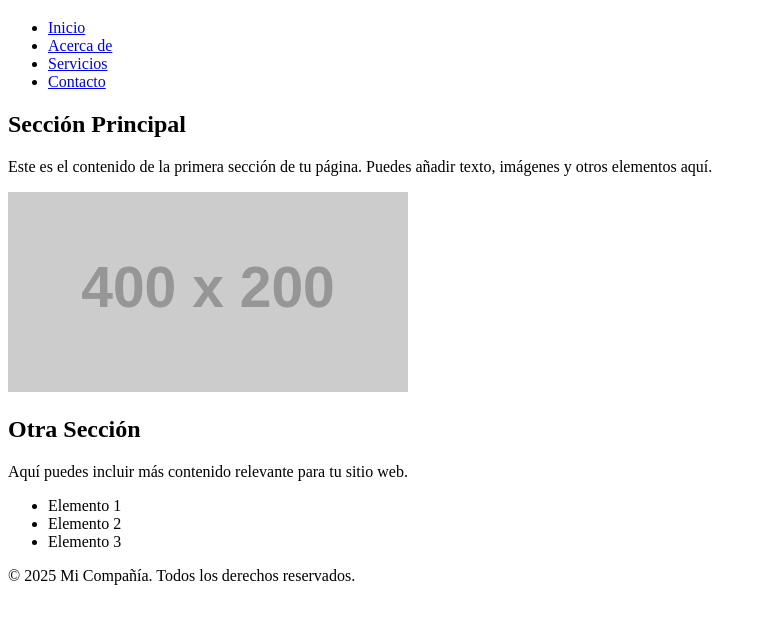
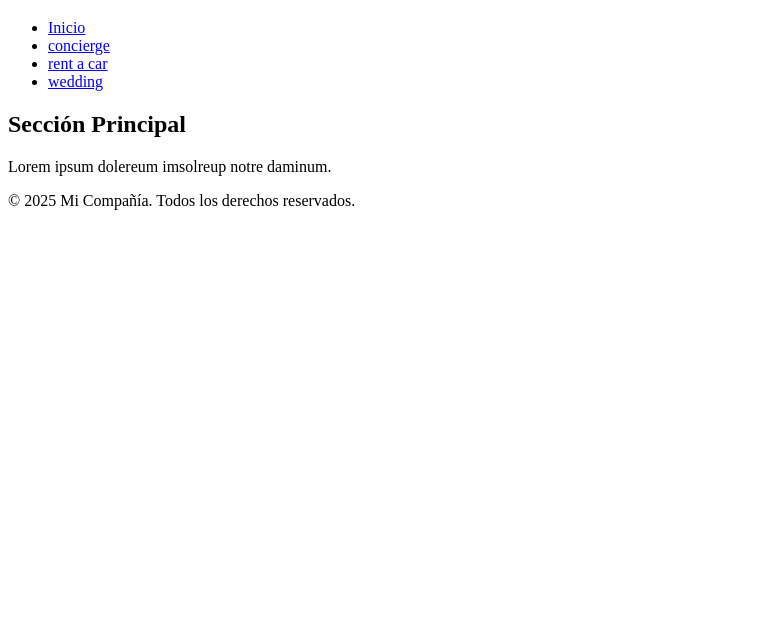
Before and after one commit to betaprojectsv1/concierge-v1, a plain HTML site: page index.html in a window 1280 px wide. Shown: the part 61-680 px from the top of the page, without its empty margins (0-767 px from the left). Drawn offline with Linux system fonts and the light colour scheme; placeholder pictures from the web are drawn by us.

Commit message:
Add website pages structures part-1

```diff
--- a/index.html
+++ b/index.html
@@ -3,7 +3,7 @@
 <head>
     <meta charset="UTF-8">
     <meta name="viewport" content="width=device-width, initial-scale=1.0">
-    <title>Título de Mi Página Web</title>
+    <title>Costa Fica Concierge VIP</title>
     </head>
 <body>
 
@@ -11,10 +11,10 @@
         <h1>Bienvenido a Mi Página</h1>
         <nav>
             <ul>
-                <li><a href="#">Inicio</a></li>
-                <li><a href="#">Acerca de</a></li>
-                <li><a href="#">Servicios</a></li>
-                <li><a href="#">Contacto</a></li>
+                <li><a href="/">Inicio</a></li>
+                <li><a href="/pages/concierge">concierge</a></li>
+                <li><a href="/pages/rent">rent a car</a></li>
+                <li><a href="/pages/wedding">wedding</a></li>
             </ul>
         </nav>
     </header>
@@ -22,18 +22,7 @@
     <main>
         <section>
             <h2>Sección Principal</h2>
-            <p>Este es el contenido de la primera sección de tu página. Puedes añadir texto, imágenes y otros elementos aquí.</p>
-            <img src="https://via.placeholder.com/400x200" alt="Imagen de ejemplo">
-        </section>
-
-        <section>
-            <h2>Otra Sección</h2>
-            <p>Aquí puedes incluir más contenido relevante para tu sitio web.</p>
-            <ul>
-                <li>Elemento 1</li>
-                <li>Elemento 2</li>
-                <li>Elemento 3</li>
-            </ul>
+            <p>Lorem ipsum dolereum imsolreup notre daminum.</p>
         </section>
     </main>
 
```
Also changed, not shown: pages/concierge.html (added, +11 -0 lines), pages/rent.html (added, +11 -0 lines), pages/wedding.html (added, +11 -0 lines).
